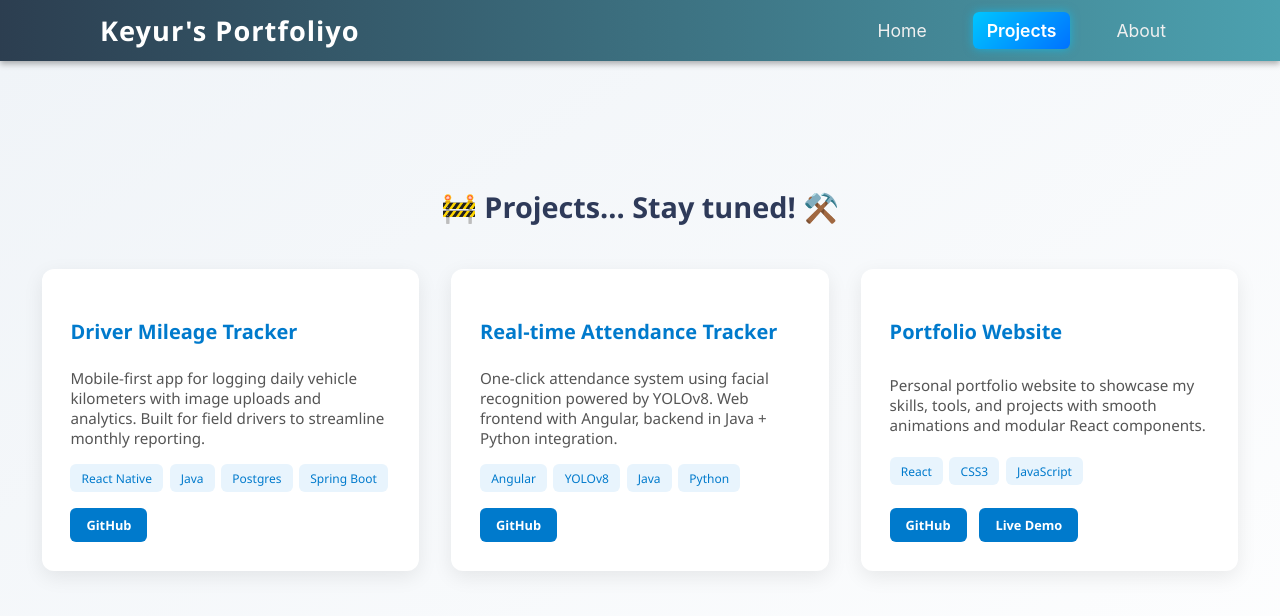
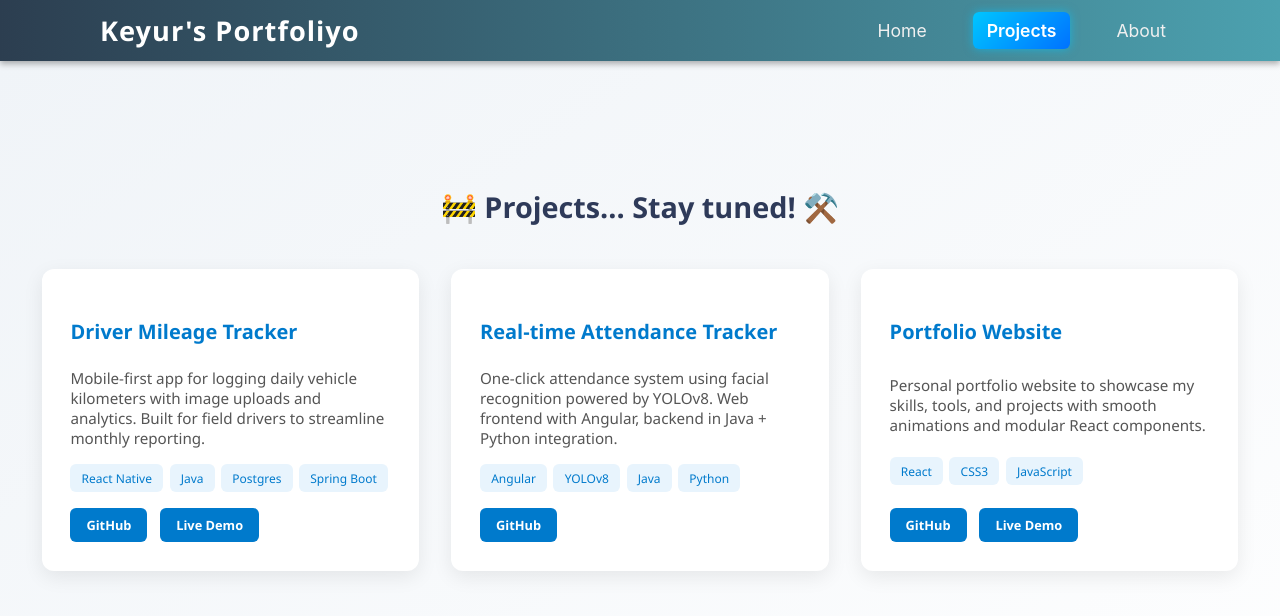
Before and after one commit to Mkeyur1920/keyurmistry, a React (Create React App) app: page /projects in a window 1280 px wide. Shown: the top 616 px of the page. Built offline with nearby package versions, Linux system fonts and the light colour scheme.

Commit message:
add link.

```diff
--- a/src/pages/Projects.js
+++ b/src/pages/Projects.js
@@ -12,7 +12,7 @@ const Projects = () => {
         "Mobile-first app for logging daily vehicle kilometers with image uploads and analytics. Built for field drivers to streamline monthly reporting.",
       techStack: ["React Native", "Java", "Postgres", "Spring Boot"],
       github: "https://github.com/Mkeyur1920/DriverMileageTracker.git",
-      demo: "", // optional live demo link
+      demo: "https://driver-mileage-tracker-app.vercel.app/auth/login", // optional live demo link
     },
     {
       title: "Real-time Attendance Tracker",
```
